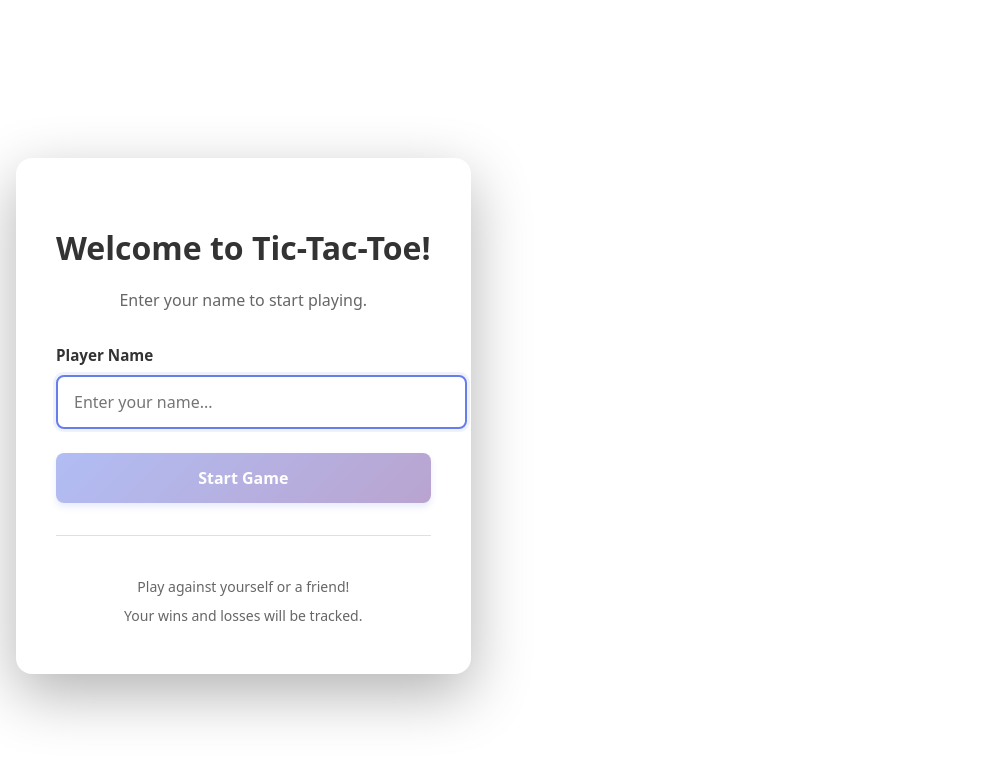
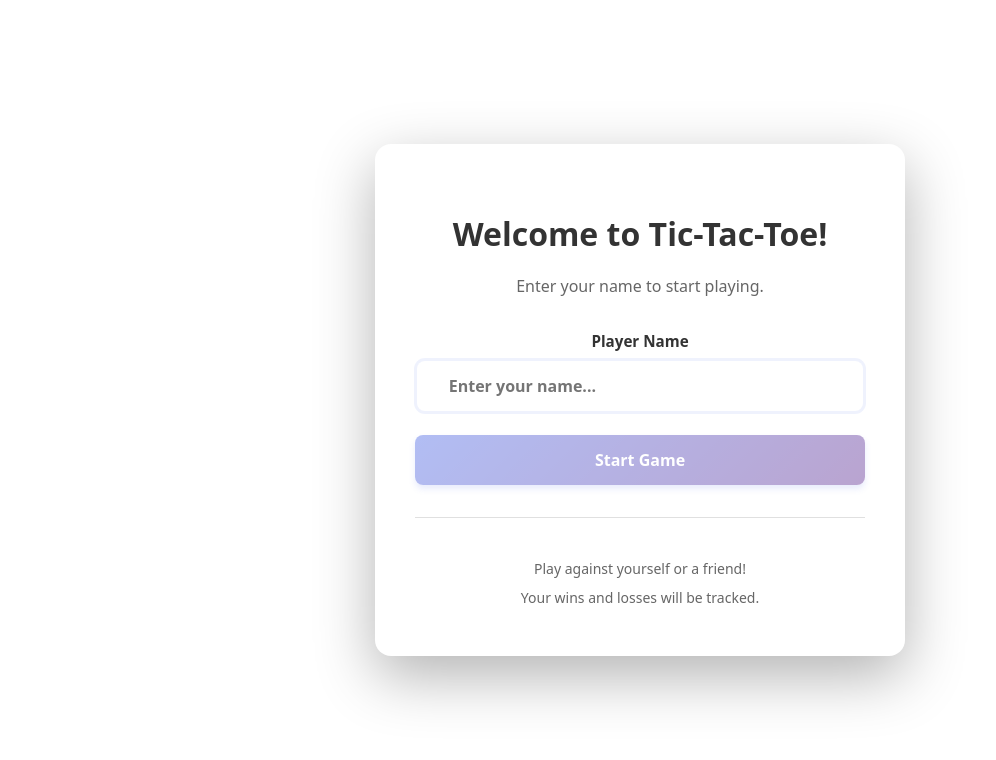
Before and after one commit to Miapikly/team-tictactoe-fullstack, a React (Vite) app in the folder client/: page / in a window 1280 px wide. Shown: the top 760 px of the page, without its empty margins (0-996 px from the left). Built offline with nearby package versions, Linux system fonts and the light colour scheme.

Commit message:
More frontend stuff + prettierrc

```diff
--- a/client/src/components/PlayerSetup.jsx
+++ b/client/src/components/PlayerSetup.jsx
@@ -4,6 +4,24 @@ export default function PlayerSetup({ onPlayerSet }) {
     const [name, setName] = useState("");
     const [loading, setLoading] = useState(false);
     const [error, setError] = useState("");
+    const [existingPlayer, setExistingPlayer] = useState(null);
+
+    const checkExistingPlayer = async (name) => {
+        try {
+            const response = await fetch(
+                `http://localhost:3000/api/players/name/${name}`
+            );
+            const data = await response.json();
+
+            if (data.success) {
+                setExistingPlayer(data.player);
+            } else {
+                setExistingPlayer(null);
+            }
+        } catch (err) {
+            setExistingPlayer(null);
+        }
+    };
 
     const handleSubmit = async (e) => {
         e.preventDefault();
@@ -48,6 +66,7 @@ export default function PlayerSetup({ onPlayerSet }) {
         }
     };
 
+
     return (
         <div className="player-setup">
             <div className="player-setup-card">
@@ -64,11 +83,29 @@ export default function PlayerSetup({ onPlayerSet }) {
                             type="text"
                             placeholder="Enter your name..."
                             value={name}
-                            onChange={(e) => setName(e.target.value)}
+                            onChange={(e) => {
+                                setName(e.target.value);
+                                if (e.target.value.trim().length > 2)
+                                    checkExistingPlayer(e.target.value.trim());
+                            }}
                             disabled={loading}
                             className="player-input"
                             autoFocus
                         />
+
+                        {existingPlayer && (
+                            <div className="existing-player-info">
+                                <p>Welcome back {existingPlayer.name}!</p>
+                                <p className="stats">
+                                    Wins: {existingPlayer.wins} | Losses:{" "}
+                                    {existingPlayer.losses} | Ties:{" "}
+                                    {existingPlayer.ties}
+                                </p>
+                                <p className="info-text">
+                                    Click Start Game to continue
+                                </p>
+                            </div>
+                        )}
                     </div>
 
                     <button
--- a/client/styles/main.css
+++ b/client/styles/main.css
@@ -69,10 +69,10 @@ button:focus-visible {
 
 .player-setup {
     min-height: 100vh;
+    min-width: 100vw;
     display: flex;
     justify-content: center;
     align-items: center;
-    padding: 1rem;
 }
 
 .player-setup-card {
@@ -115,7 +115,7 @@ button:focus-visible {
 
 .form-group {
     margin-bottom: 1.5rem;
-    text-align: left;
+    text-align: center;
 }
 
 .form-group label {
@@ -127,11 +127,13 @@ button:focus-visible {
 }
 
 .player-input {
-    width: 100%;
-    padding: 0.875rem 1rem;
+    width: 85%;
+    padding: 0.875rem 2rem;
     font-size: 1rem;
-    border: 2px solid #e0e0e0;
+    font-weight: 600;
+    border: none;
     border-radius: 0.5rem;
+    cursor: pointer;
     transition: all 0.2s ease;
     font-family: inherit;
 }
@@ -268,3 +270,24 @@ button:focus-visible {
         padding: 0.75rem 1.5rem;
     }
 }
+
+.existing-player-info {
+    background: #e3f2fd;
+    border: 2px solid #2196f3;
+    border-radius: 0.5rem;
+    padding: 1rem;
+    margin-top: 1rem;
+    text-align: center;
+  }
+
+  .existing-player-info .stats {
+    font-weight: 600;
+    color: #1976d2;
+    margin: 0.5rem 0;
+  }
+
+  .existing-player-info .info-text {
+    font-size: 0.875rem;
+    color: #666;
+    margin: 0.5rem 0 0 0;
+}
```
Also changed, not shown: 2 other files (tests, documents, lock files or other folders).
